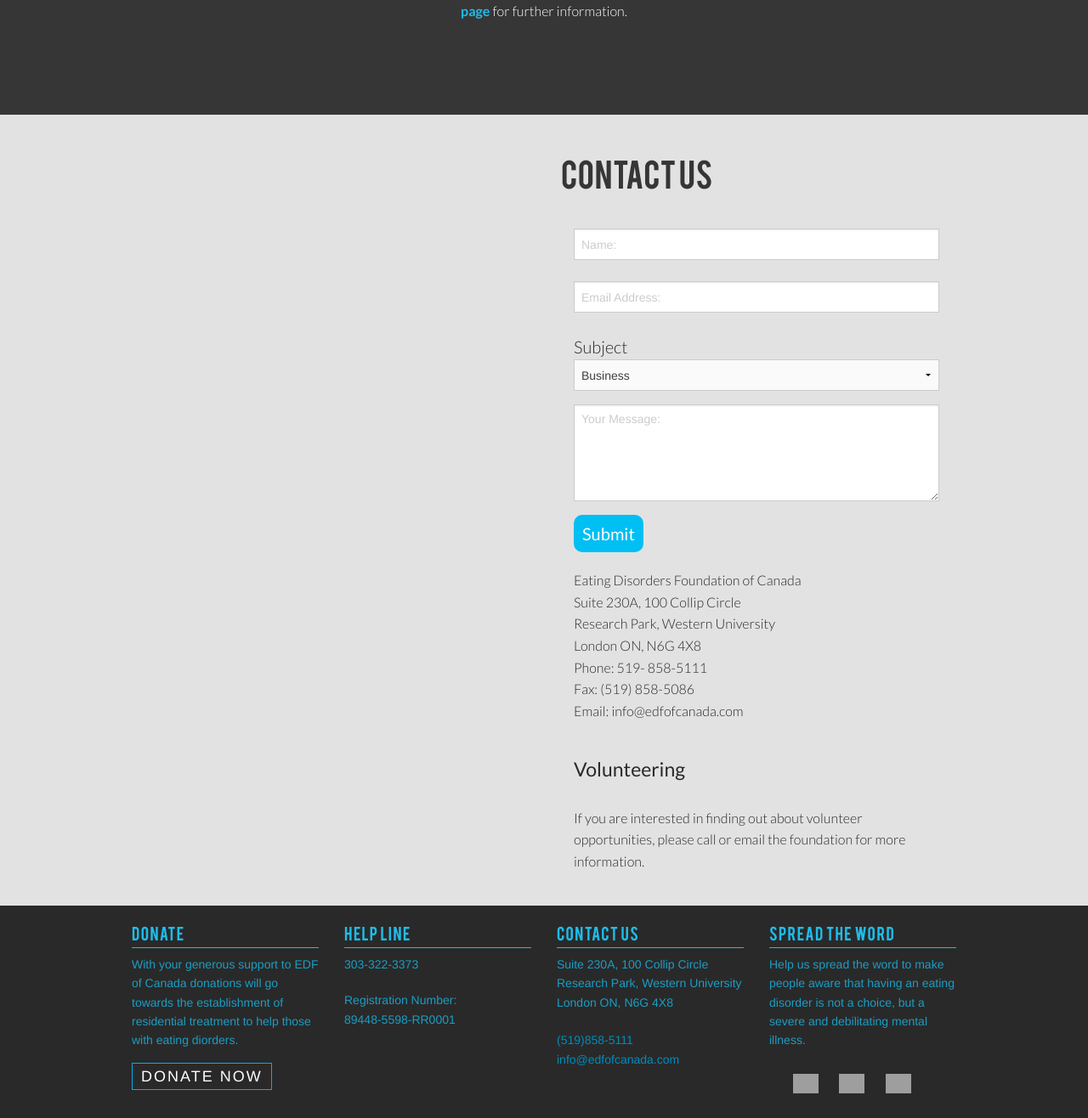
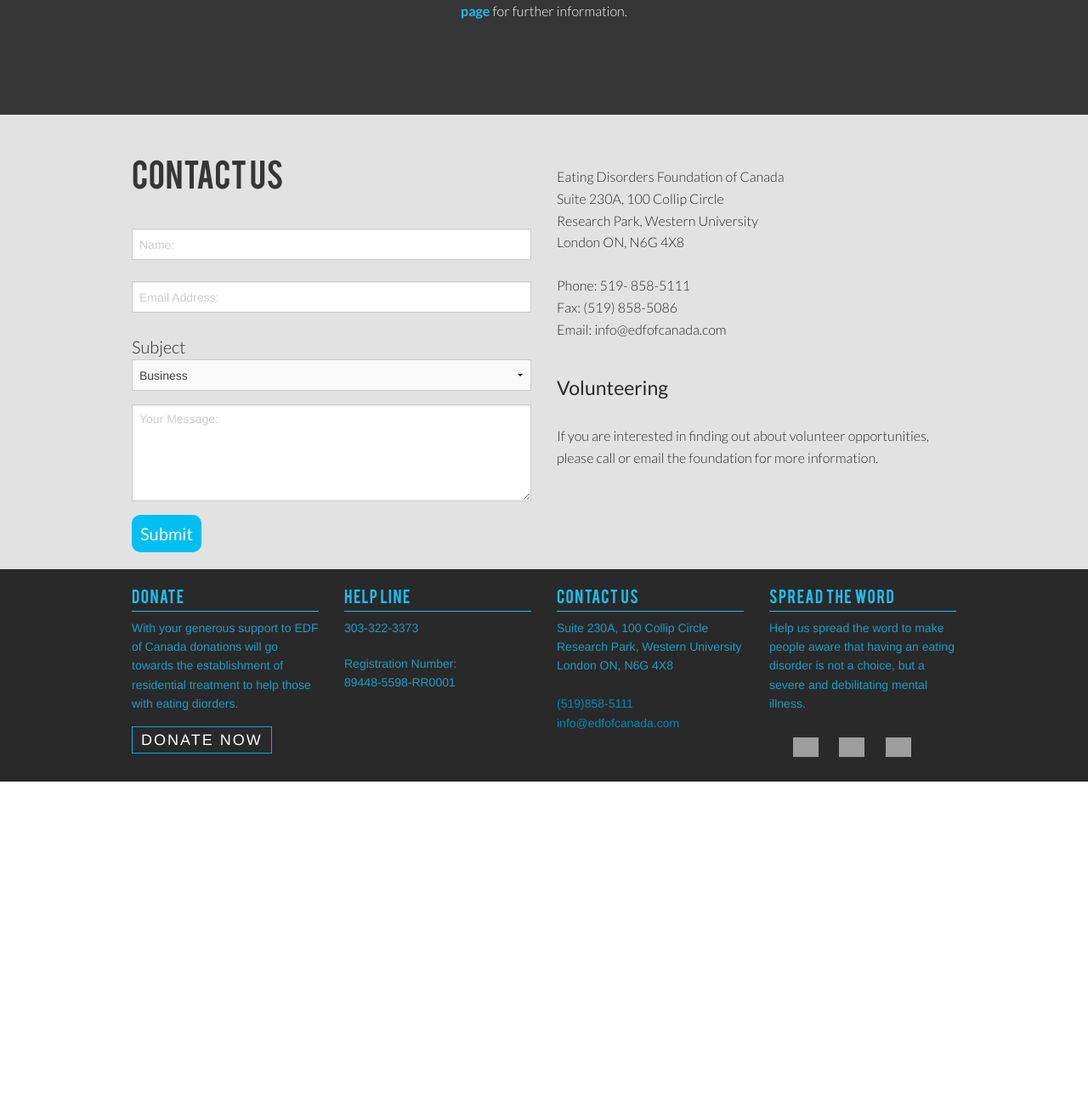
Before and after one commit to robij9528/edfc_final, a PHP site: page / in a window 1280 px wide. Shown: the part 3141-4457 px from the top of the page at 85% size. After the commit the page ends 4061 px from the top, so only its background shows below. Run offline with PHP 8.4, Linux system fonts and the light colour scheme; grey boxes are pictures that could not be loaded.

Commit message:
fixed up contact form

```diff
--- a/index.php
+++ b/index.php
@@ -90,12 +90,9 @@
 </section>
 
 <section class="row" id="contactPage">
-<!-- 	<div class="desktop leftImage">
-		<img src="images/university.jpg">
-	</div> -->
-	<div class="contactInfo textOnLite">
+	<div class="small-12 large-6 columns contactInfo textOnLite">
 		<h2>Contact Us</h2><br>
-		<form class="small-12 large-12 columns">
+		<form>
 			<input type="text"  id="donorName" placeholder="Name:">
 			<input type="email" id="donorAddress" placeholder="Email Address:">
 			<label>Subject</label>
@@ -109,21 +106,23 @@
 			<textarea rows="6" id="donorComments" placeholder="Your Message:"></textarea>
 			<input type="submit" id="submitBtn" value="Submit">
 		</form>
-		<div class="small-12 large-12 columns">
+	</div>
+
+	<div class="small-12 large-6 columns contactInfo textOnLite">
 			<p>Eating Disorders Foundation of Canada<br>
 			Suite 230A, 100 Collip Circle<br>
 			Research Park, Western University<br>
 			London ON, N6G 4X8<br>
-
+			<br>
 			Phone:  519- 858-5111<br>
 			Fax:  (519) 858-5086<br>
 			Email:  info@edfofcanada.com<br>
 			</p>
 			<h4>Volunteering</h4>
 			<p>If you are interested in finding out about volunteer opportunities, please call or email the foundation for more information.</p>
-		</div>
+	</div>
 
-	</div>
+
 </section>
 <?php
 	include('includes/footer.html');
```
